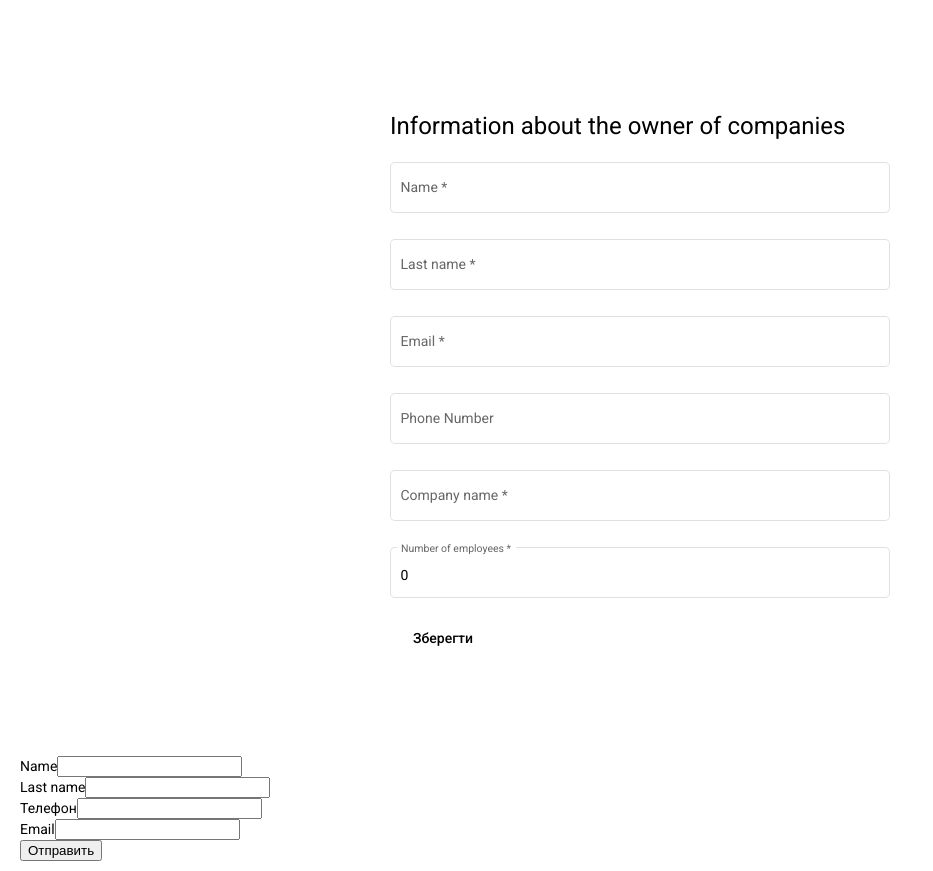
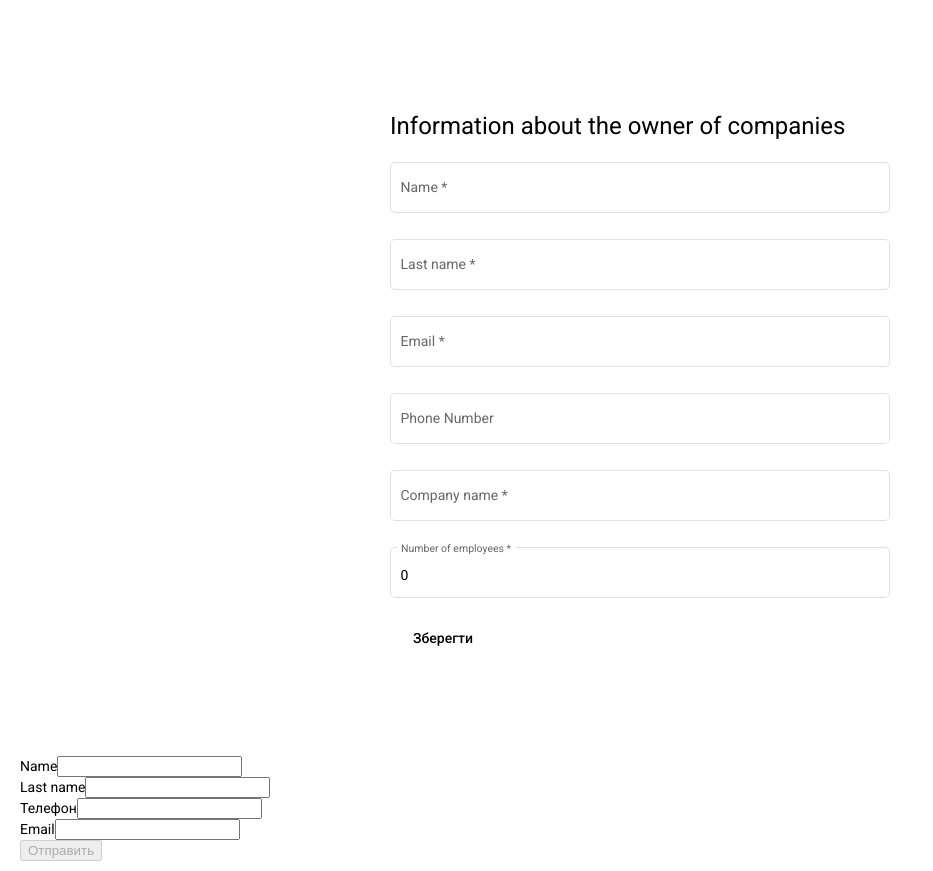
Before and after one commit to andriihladkyi96/task-forms, an Angular app: page / in a window 1280 px wide. Shown: the whole page, without its empty margins (0-933 px from the left). Built offline with nearby package versions, Linux system fonts and the light colour scheme.

Commit message:
added new functionality

```diff
--- a/src/app/reactive-forms/reactive-forms.component.html
+++ b/src/app/reactive-forms/reactive-forms.component.html
@@ -36,8 +36,7 @@
     </div>
   </div>
   <div class="form-group">
-    <!-- [disabled]="emploeeForm.invalid" -->
-    <button class="btn btn-default" >
+    <button class="btn btn-default" [disabled]="emploeeForm.invalid">
       Отправить
     </button>
   </div>
```
